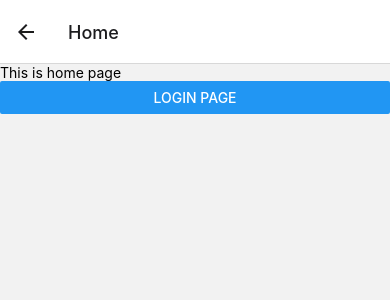
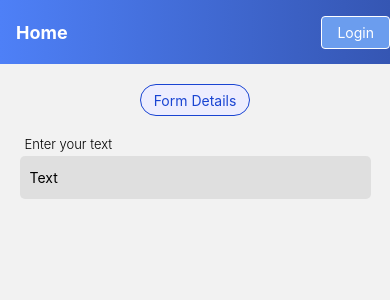
Before and after one commit to Tsaha11/Datawave, a React Native app: screen /Home in a window 390 px wide. Shown: the top 300 px of the page. Built offline with nearby package versions, Linux system fonts and the light colour scheme.

Commit message:
Home page started

```diff
--- a/App.js
+++ b/App.js
@@ -1,17 +1,39 @@
 import { StatusBar } from 'expo-status-bar';
-import { StyleSheet, Text, View } from 'react-native';
+import { StyleSheet, Text, View,Button,TouchableOpacity} from 'react-native';
 import { createNativeStackNavigator } from '@react-navigation/native-stack';
 import { NavigationContainer } from '@react-navigation/native';
+import { LinearGradient } from 'expo-linear-gradient';
 
 import Home from "./screens/Home"
 import Login from './screens/Login';
 import Signup from "./screens/Signup"
 const Stack = createNativeStackNavigator();
-export default function App() {
+export default function App(props) {
   return (
     <NavigationContainer>
-     <Stack.Navigator initialRouteName="Login">
-       <Stack.Screen name="Home" component={Home} />
+     <Stack.Navigator initialRouteName="Home">
+       <Stack.Screen name="Home" component={Home} options={{
+            title: 'Home',
+            headerBackground: () => (
+              <LinearGradient
+                colors={['#4e80f7', '#3556b3']}
+                start={[0, 0.5]}
+                end={[1, 0.5]}
+                style={{ flex: 1 }}
+              />
+            ),
+            headerTintColor: '#ffffff', // Text color
+            headerTitleStyle: {
+              fontWeight: 'bold',
+            },
+            headerRight: () => (
+              <TouchableOpacity>
+                <View style={styles.login}>
+                  <Text style={styles.loginText}>Login</Text>
+                </View>
+              </TouchableOpacity>
+            ),
+          }}/>
        <Stack.Screen name="Login" component={Login}  options={{ headerShown: false }}/>
        <Stack.Screen name="Signup" component={Signup}  options={{ headerShown: false }}/>
      </Stack.Navigator>
@@ -27,4 +49,18 @@ const styles = StyleSheet.create({
     alignItems: 'center',
     justifyContent: 'center',
   },
+  login:{
+    borderWidth:0.5,
+    borderColor:'white',
+    paddingTop:7,
+    paddingBottom:7,
+    paddingLeft:15,
+    paddingRight:15,
+    borderRadius:4,
+    backgroundColor:'#6b9dee'
+  },
+  loginText:{
+    color:'white',
+    fontWeight:'400'
+  }
 });
--- a/screens/Home.js
+++ b/screens/Home.js
@@ -1,15 +1,74 @@
-import { Button, StyleSheet, Text, View } from 'react-native';
+import { Button, StyleSheet, Text, View,Dimensions,TextInput } from 'react-native';
+import { ScrollView } from 'react-native';
 const Home=(props)=>{
     return <>
-        <View><Text>This is home page</Text></View>
-        <Button title='Login Page' onPress={()=>{props.navigation.navigate('Login')}}></Button>
+        <ScrollView>
+            <View>
+                <View style={styles.header}>
+                    <Text style={styles.headerText}>Form Details</Text>
+                </View>
+                <View style={styles.inputBox}>
+                    <View style={styles.inputCard}>
+                        <Text style={styles.text}>Enter your text</Text>
+                        <TextInput placeholder='Text' style={styles.input}></TextInput>
+                    </View>
+                </View>
+            </View>
+            {/* <View style={styles.container}>
+                <Text>This is home page</Text>
+                <Button title='Login Page' onPress={()=>{props.navigation.navigate('Login')}}></Button>
+            </View> */}
+        </ScrollView>
     </>
 }
-export default Home
-
-const style=StyleSheet.create({
+const windowWidth = Dimensions.get('window').width;
+const windowHeight = Dimensions.get('window').height;
+const styles=StyleSheet.create({
     container:{
         flex:1,
-        backgroundColor:'yellow',
-    }
+    },
+    header:{
+        width:110,
+        borderWidth:1,
+        backgroundColor:'#ededfe',
+        borderColor:'#1944d2',
+        marginTop:20,
+        height:32,
+        display:'flex',
+        flexDirection:'column',
+        justifyContent:'center',
+        alignItems:'center',
+        marginLeft:'auto',
+        marginRight:'auto',
+        borderRadius:20
+    },
+    headerText:{
+        textAlign:'center',
+        color:'#1944d2',
+        fontWeight:'400'
+    },
+    inputCard:{
+        marginTop:10
+    },
+    text:{
+        fontWeight:'300',
+        fontSize:13,
+        color:'black',
+        paddingLeft:5
+    },
+    input:{
+        fontSize:14,
+        marginTop:4,
+        padding:10,
+        height:43,
+        borderRadius:5,
+        backgroundColor:'#dfdfdf'
+    },
+    inputBox:{
+        marginTop:10,
+        width:'90%',
+        marginLeft:'auto',
+        marginRight:'auto',
+    },
 })
+export default Home
--- a/screens/Signup.js
+++ b/screens/Signup.js
@@ -116,7 +116,7 @@ const styles = StyleSheet.create({
     text:{
         fontWeight:'300',
         fontSize:13,
-        color:'black'
+        color:'black',
     },
     input:{
         fontSize:14,
```
